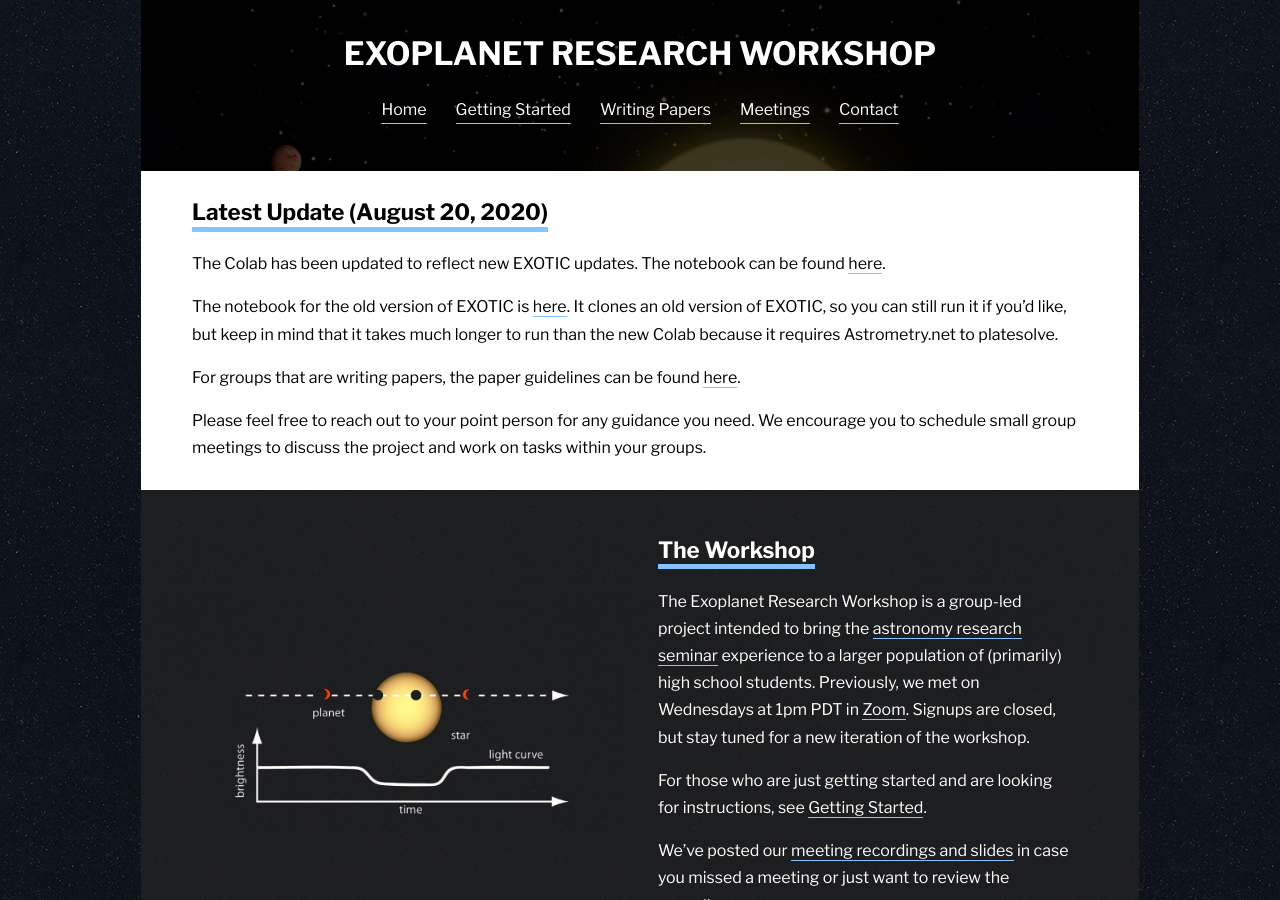
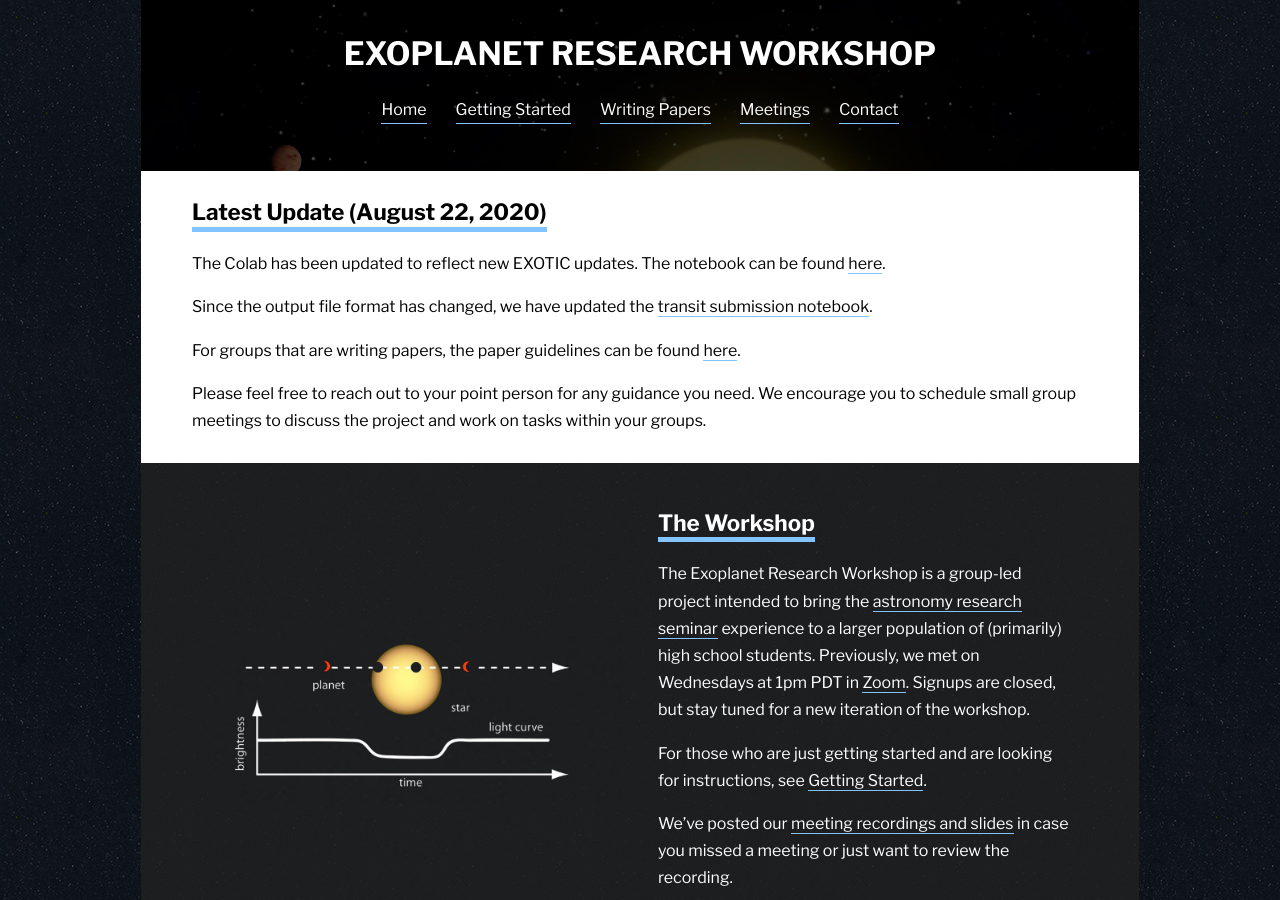
Before and after one commit to paigeyeung/exoplanetresearchworkshop, a Jekyll site: the page built from index.md, in a window 1280 px wide and 900 px high. Built offline with Jekyll 4.4.1, drawn with Linux system fonts in a browser that asks for light colours.

Commit message:
Add new transit submission notebook to announcement

```diff
--- a/index.md
+++ b/index.md
@@ -4,11 +4,11 @@ title: Home
 ---
 <div class="page-display-light" markdown="1">
 
-## Latest Update (August 20, 2020)
+## Latest Update (August 22, 2020)
 
 The Colab has been updated to reflect new EXOTIC updates. The notebook can be found [here](https://colab.research.google.com/drive/1TYBNFgOCijvLEFO4qn_ECy-fv6d9RvC9){:target="_blank"}.
 
-The notebook for the old version of EXOTIC is [here](https://colab.research.google.com/drive/15zXPTbcYrVTE2xwtq7kdTKHdPq2CKoOO?usp=sharing){:target="_blank"}. It clones an old version of EXOTIC, so you can still run it if you'd like, but keep in mind that it takes much longer to run than the new Colab because it requires Astrometry.net to platesolve.
+Since the output file format has changed, we have updated the [transit submission notebook](https://colab.research.google.com/drive/1C4n-FMeb9v675ScZnBa_dQZpzGlxMbBb?usp=sharing){:target="_blank"}.
 
 For groups that are writing papers, the paper guidelines can be found [here](/papers/).
 
```
